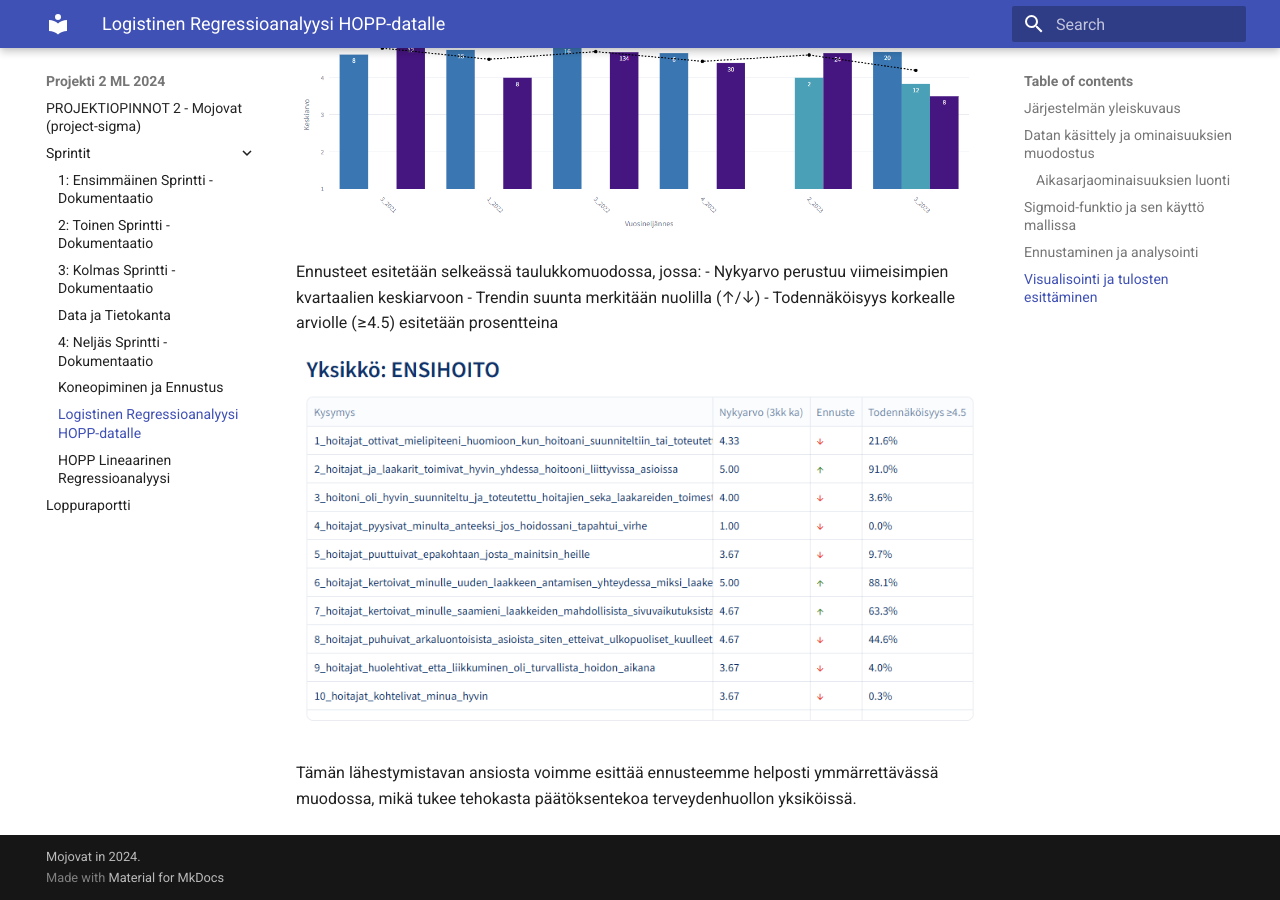
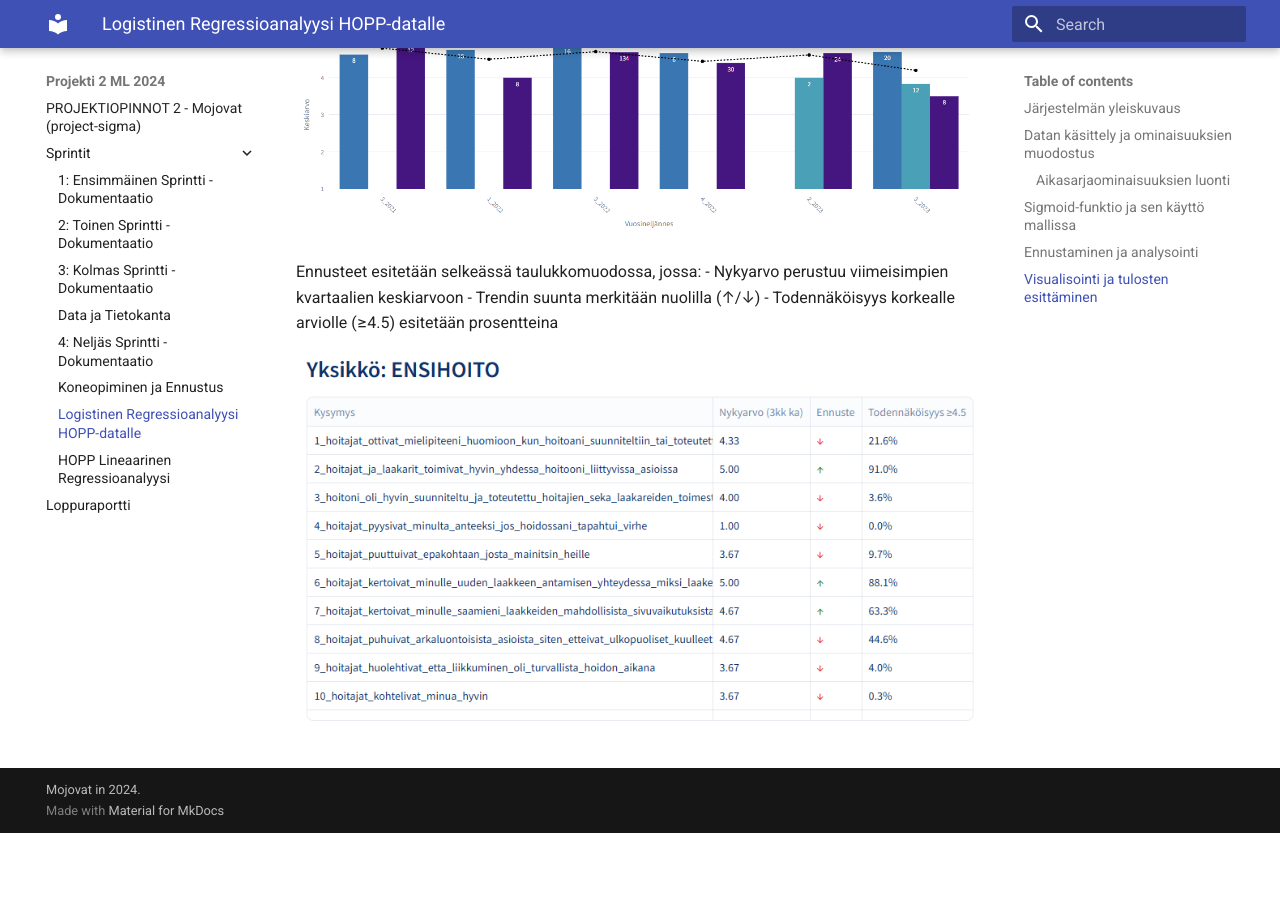
Before and after one commit to PappilaHeidi/Kouluprojekti-2, an MkDocs documentation site: the page built from diary/docs/docs/weeks/6_log.md, in a window 1280 px wide and 900 px high, scrolled down 2452 px. Built offline with MkDocs 1.6.1 and Material for MkDocs 9.7.7, drawn with Linux system fonts in a browser that asks for light colours; after the commit the page ends 3285 px from its top, so only the background shows below that.

Commit message:
turhuuksia poies

```diff
--- a/diary/docs/docs/weeks/6_log.md
+++ b/diary/docs/docs/weeks/6_log.md
@@ -66,5 +66,3 @@ Ennusteet esitetään selkeässä taulukkomuodossa, jossa:
 - Todennäköisyys korkealle arviolle (≥4.5) esitetään prosentteina
 
 ![alt text](../images/log2.PNG)
-
-Tämän lähestymistavan ansiosta voimme esittää ennusteemme helposti ymmärrettävässä muodossa, mikä tukee tehokasta päätöksentekoa terveydenhuollon yksiköissä.
```
